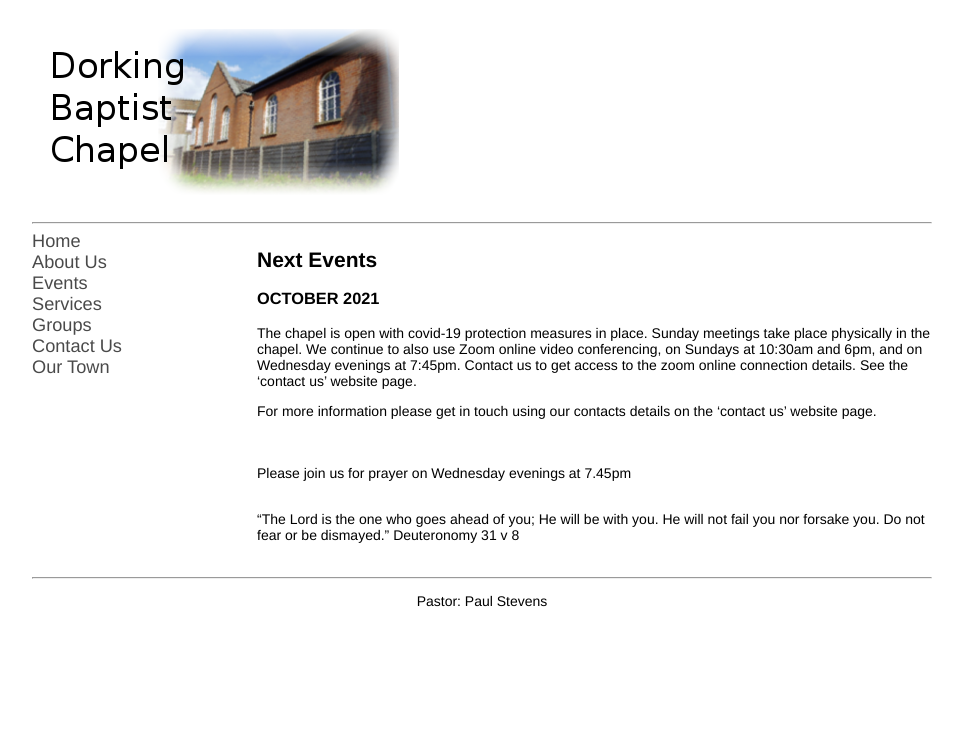
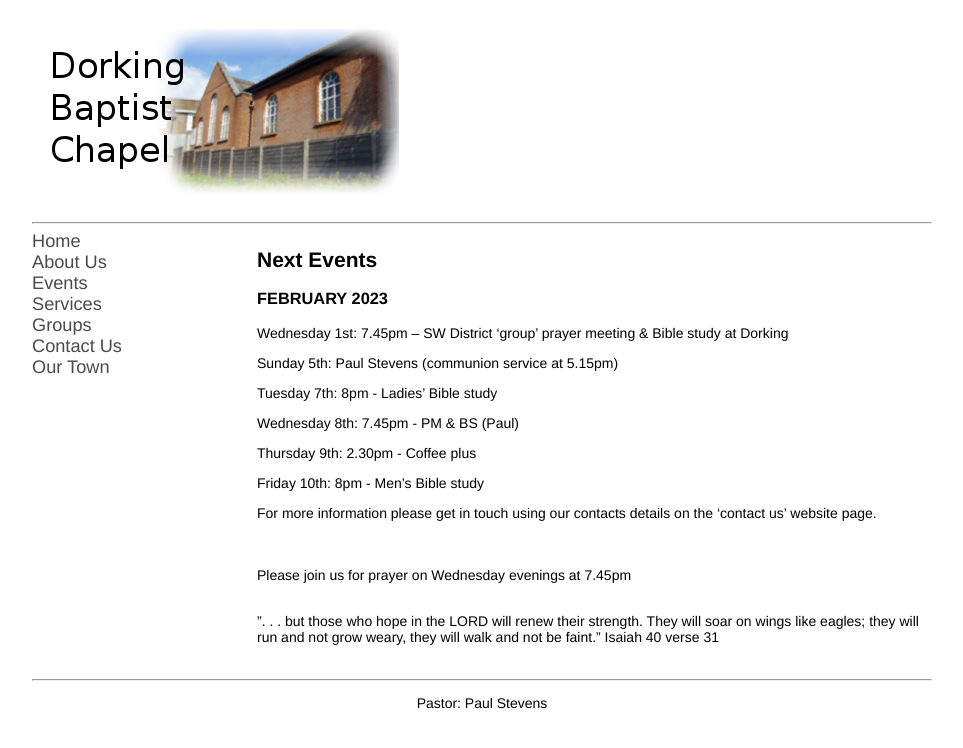
Before and after one commit to pandastreet/dorkingbaptistchapel.org.uk, a Jekyll site: the page built from events.md, in a window 1280 px wide. Shown: the top 748 px of the page, without its empty margins (158-1121 px from the left). Built offline with Jekyll 4.4.1, drawn with Linux system fonts in a browser that asks for light colours; our own code applies the rules of GitHub Pages for plain Markdown files.

Commit message:
Update events.md

```diff
--- a/events.md
+++ b/events.md
@@ -4,11 +4,19 @@ layout: default
 
 ## **Next Events**
 
-### **OCTOBER 2021**
+### **FEBRUARY 2023**
 
-The chapel is open with covid-19 protection measures in place. Sunday meetings take place physically in the chapel.
-We continue to also use Zoom online video conferencing, on Sundays at 10:30am and 6pm, and on Wednesday evenings at 7:45pm.
-Contact us to get access to the zoom online connection details. See the 'contact us' website page.
+Wednesday 1st: 7.45pm – SW District ‘group’ prayer meeting & Bible study at Dorking
+
+Sunday 5th: Paul Stevens (communion service at 5.15pm)
+
+Tuesday 7th: 8pm - Ladies’ Bible study
+
+Wednesday 8th: 7.45pm - PM & BS (Paul)
+
+Thursday 9th: 2.30pm - Coffee plus
+
+Friday 10th: 8pm - Men’s Bible study
 
 
 
@@ -21,5 +29,8 @@ Please join us for prayer on Wednesday evenings at 7.45pm
 <br/>
 <br/>
 
-"The Lord is the one who goes ahead of you; He will be with you.
-He will not fail you nor forsake you. Do not fear or be dismayed." Deuteronomy 31 v 8
+
+". . . but those who hope in the LORD will renew their strength.
+        They will soar on wings like eagles;
+         they will run and not grow weary, they will walk and not be faint."
+                                                           Isaiah 40 verse 31
```
